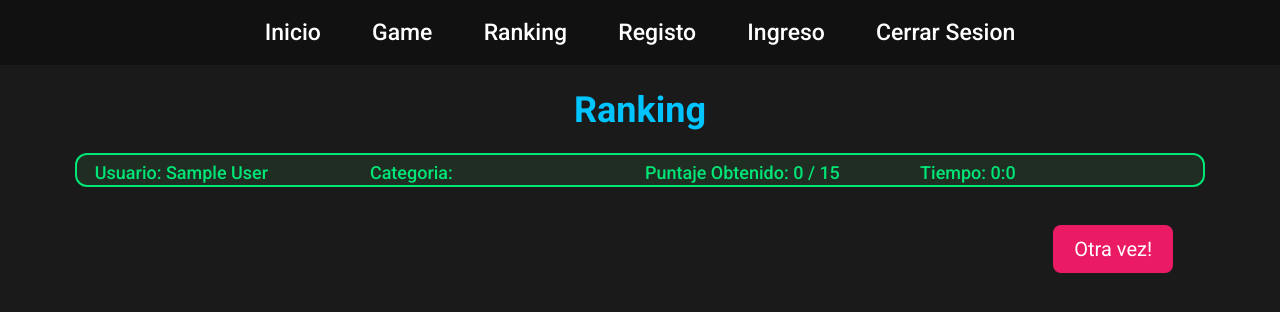
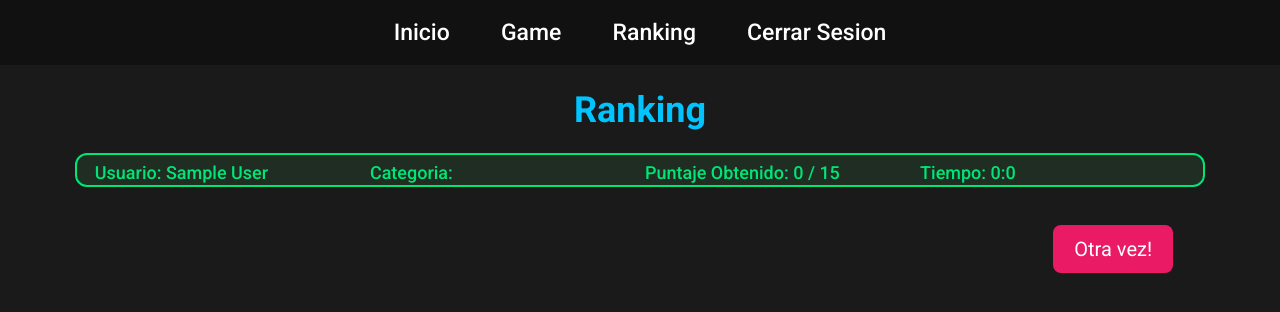
Before and after one commit to N-Ignacio-Bouffanais/trivia-vue-ts, a Vue app: page /ranking in a window 1280 px wide. Shown: the top 312 px of the page. Built offline with nearby package versions, Linux system fonts and the light colour scheme; no server answers; the database is empty; sample sign-in values are in the browser's storage.

Commit message:
register and ingreso are show when !isLoggedIn

```diff
--- a/src/components/Navigation.vue
+++ b/src/components/Navigation.vue
@@ -35,8 +35,8 @@ const handleSubmit = () => {
     <router-link to="/">Inicio</router-link>
     <router-link to="/game">Game</router-link>
     <router-link to="/ranking">Ranking</router-link>
-    <router-link to="/register">Registo</router-link>
-    <router-link to="/signin">Ingreso</router-link>
+    <router-link v-show="!isLoggedIn" to="/register">Registo</router-link>
+    <router-link v-show="!isLoggedIn" to="/signin">Ingreso</router-link>
     <button @click="handleSubmit" v-if="isLoggedIn">Cerrar Sesion</button>
   </div>
 </template>
```
